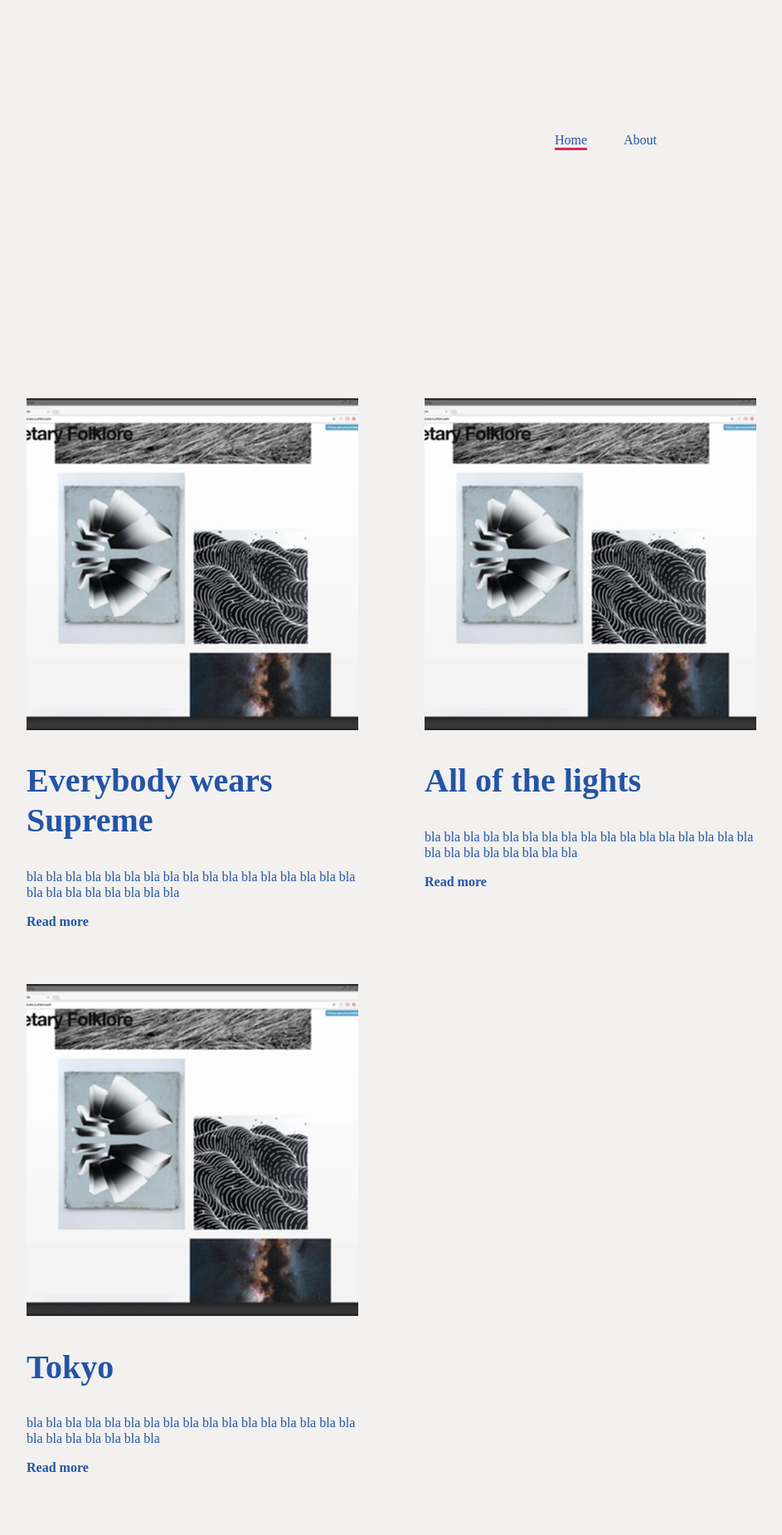
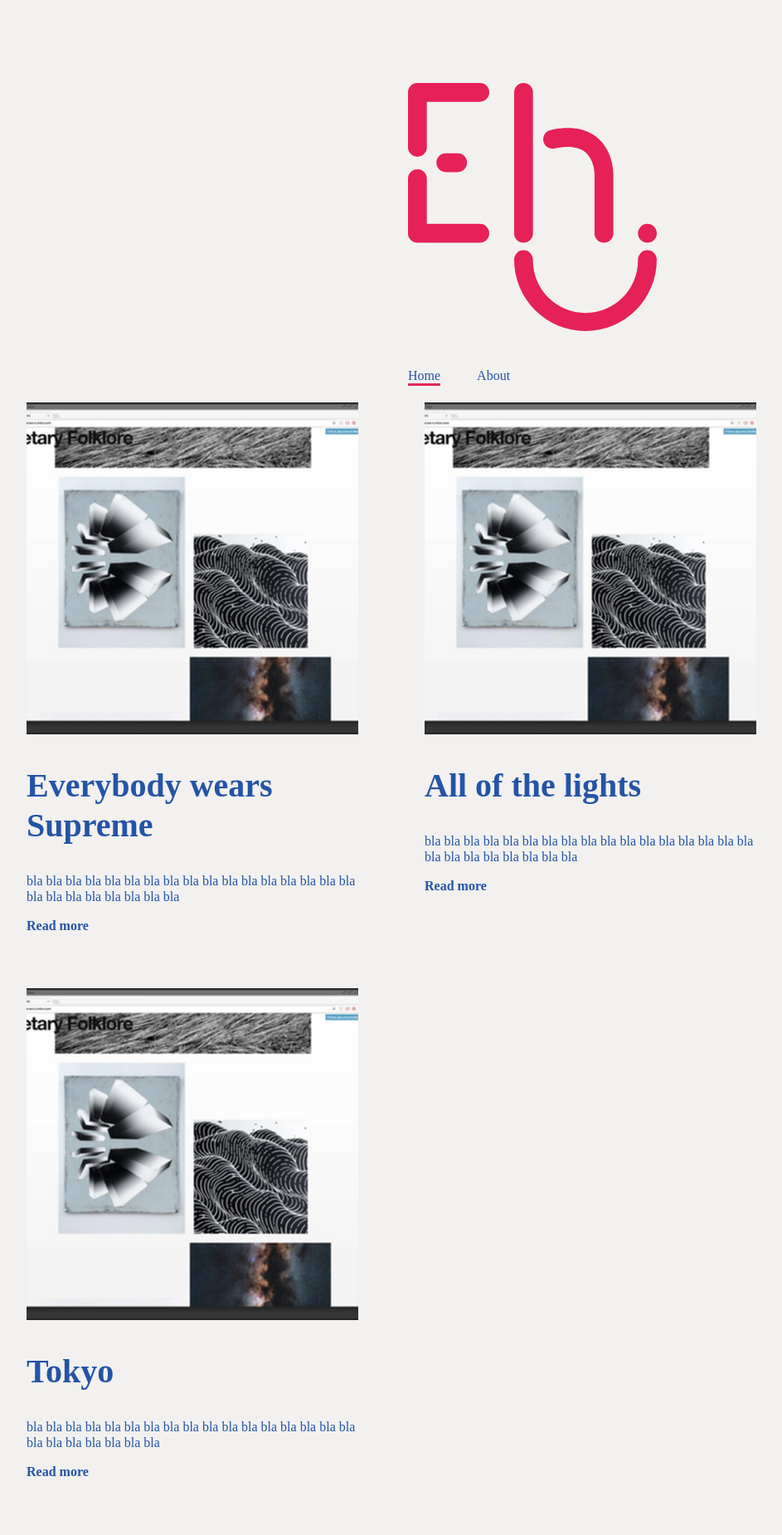
Before and after one commit to emho-lab/journal, a Jekyll site: the page built from index.html, in a window 1280 px wide. Shown: the whole page at 83% size, without its empty margins (218-1161 px from the left). Built offline with Jekyll 4.4.1, drawn with Linux system fonts in a browser that asks for light colours.

Commit message:
test logo inserta

```diff
--- a/assets/css/app.scss
+++ b/assets/css/app.scss
@@ -102,7 +102,11 @@ a {
 
 
 div.logo {
-    height: 400px;
+
+    img {
+      width: 300px;
+  }
+
   }
 
   header a {
```
